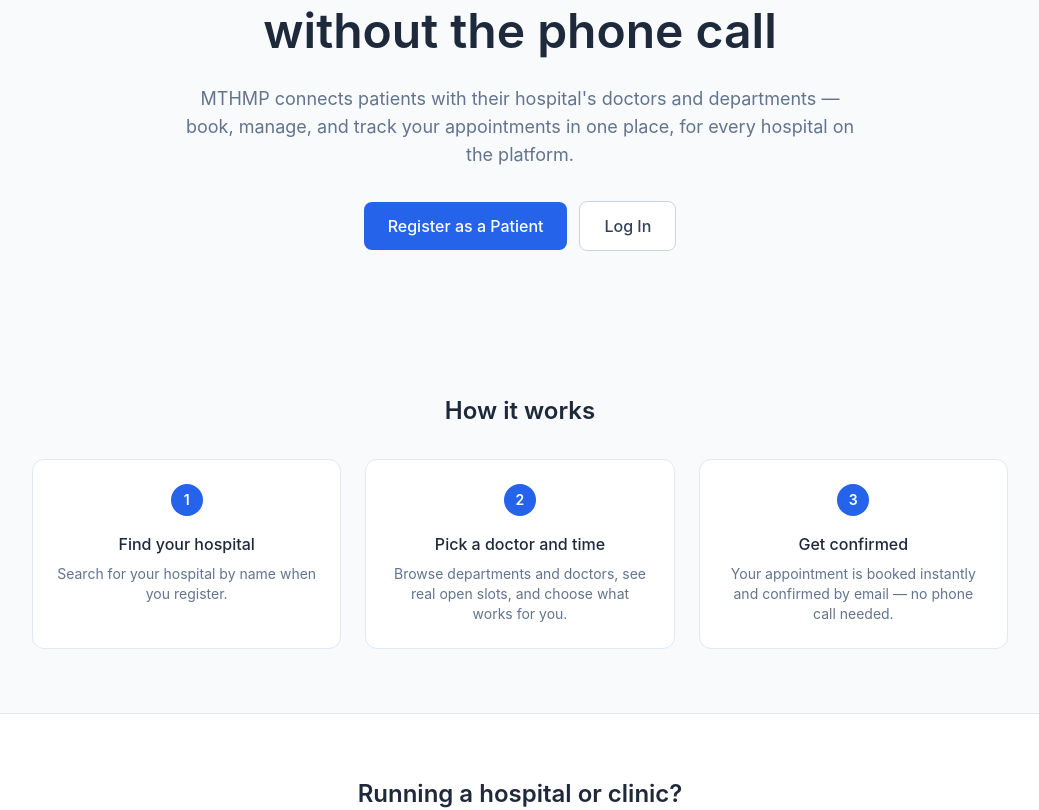
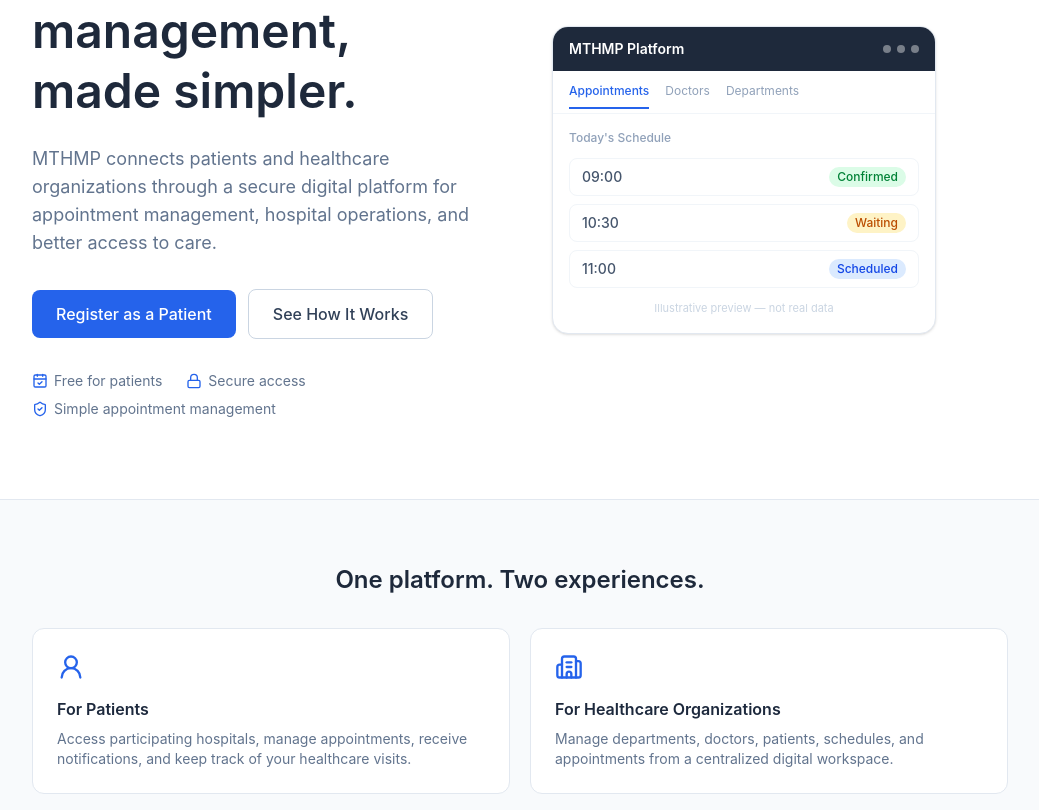
Before and after one commit to NaolDT/MTHMP, a React app in the folder frontend/: page / in a window 1280 px wide. Shown: the part 204-1014 px from the top of the page, without its empty margins (120-1159 px from the left). Built offline with nearby package versions, Linux system fonts and the light colour scheme; no server answers; the HTML template or start-up script is replaced by a standard one.

Commit message:
feat: add hero, platform overview, and how-it-works sections with anchor navigation

```diff
--- /dev/null
+++ b/frontend/src/features/marketing/HeroSection.jsx
@@ -0,0 +1,91 @@
+import { Link } from 'react-router-dom';
+import { ShieldCheck, Lock, CalendarCheck } from 'lucide-react';
+
+const trustPoints = [
+  { icon: CalendarCheck, label: 'Free for patients' },
+  { icon: Lock, label: 'Secure access' },
+  { icon: ShieldCheck, label: 'Simple appointment management' },
+];
+
+function MockDashboardPreview() {
+  const rows = [
+    { time: '09:00', status: 'Confirmed', color: 'bg-green-100 text-green-700' },
+    { time: '10:30', status: 'Waiting', color: 'bg-amber-100 text-amber-700' },
+    { time: '11:00', status: 'Scheduled', color: 'bg-blue-100 text-blue-700' },
+  ];
+
+  return (
+    <div
+      className="w-full max-w-sm mx-auto lg:mx-0 rounded-2xl border border-slate-200 bg-white shadow-sm overflow-hidden"
+      aria-hidden="true"
+    >
+      <div className="bg-brand-dark px-4 py-3 flex items-center justify-between">
+        <span className="text-white text-sm font-semibold">MTHMP Platform</span>
+        <div className="flex gap-1.5">
+          <span className="w-2 h-2 rounded-full bg-white/40" />
+          <span className="w-2 h-2 rounded-full bg-white/40" />
+          <span className="w-2 h-2 rounded-full bg-white/40" />
+        </div>
+      </div>
+      <div className="px-4 py-3 border-b border-slate-100 flex gap-4 text-xs text-slate-400">
+        <span className="text-brand font-medium border-b-2 border-brand pb-2 -mb-2">Appointments</span>
+        <span>Doctors</span>
+        <span>Departments</span>
+      </div>
+      <div className="p-4">
+        <p className="text-xs font-medium text-slate-400 mb-3">Today's Schedule</p>
+        <div className="space-y-2">
+          {rows.map((row) => (
+            <div key={row.time} className="flex items-center justify-between rounded-lg border border-slate-100 px-3 py-2">
+              <span className="text-sm text-slate-600 font-medium">{row.time}</span>
+              <span className={`text-xs font-medium px-2 py-0.5 rounded-full ${row.color}`}>{row.status}</span>
+            </div>
+          ))}
+        </div>
+        <p className="mt-3 text-[11px] text-slate-300 text-center">Illustrative preview — not real data</p>
+      </div>
+    </div>
+  );
+}
+
+export default function HeroSection() {
+  return (
+    <section className="max-w-5xl mx-auto px-4 sm:px-6 py-12 sm:py-20">
+      <div className="grid grid-cols-1 lg:grid-cols-2 gap-10 lg:gap-16 items-center">
+        <div className="text-center lg:text-left">
+          <h1 className="text-3xl sm:text-4xl lg:text-5xl font-semibold text-brand-dark leading-tight">
+            Healthcare management, made simpler.
+          </h1>
+          <p className="mt-4 sm:mt-6 text-base sm:text-lg text-slate-500 max-w-xl mx-auto lg:mx-0">
+            MTHMP connects patients and healthcare organizations through a secure digital
+            platform for appointment management, hospital operations, and better access to care.
+          </p>
+          <div className="mt-8 flex flex-col sm:flex-row items-center justify-center lg:justify-start gap-3">
+            <Link
+              to="/register"
+              className="w-full sm:w-auto text-center rounded-lg bg-brand text-white px-6 py-3 font-medium hover:bg-blue-700 transition-colors"
+            >
+              Register as a Patient
+            </Link>
+            <Link
+              to="/#how-it-works"
+              className="w-full sm:w-auto text-center rounded-lg bg-white border border-slate-300 text-slate-700 px-6 py-3 font-medium hover:bg-slate-50 transition-colors"
+            >
+              See How It Works
+            </Link>
+          </div>
+          <div className="mt-8 flex flex-wrap items-center justify-center lg:justify-start gap-x-6 gap-y-2">
+            {trustPoints.map((point) => (
+              <span key={point.label} className="flex items-center gap-1.5 text-xs sm:text-sm text-slate-500">
+                <point.icon size={16} className="text-brand" />
+                {point.label}
+              </span>
+            ))}
+          </div>
+        </div>
+
+        <MockDashboardPreview />
+      </div>
+    </section>
+  );
+}
--- a/frontend/src/features/marketing/HomePage.jsx
+++ b/frontend/src/features/marketing/HomePage.jsx
@@ -1,63 +1,20 @@
-import { Link } from 'react-router-dom';
 import PublicHeader from '../../shared/components/PublicHeader';
 import PublicFooter from '../../shared/components/PublicFooter';
+import HeroSection from './HeroSection';
+import PlatformOverview from './PlatformOverview';
+import HowItWorks from './HowItWorks';
 import { useScrollToHash } from '../../shared/hooks/useScrollToHash';
 
-const steps = [
-  { title: 'Find your hospital', text: 'Search for your hospital by name when you register.' },
-  { title: 'Pick a doctor and time', text: 'Browse departments and doctors, see real open slots, and choose what works for you.' },
-  { title: 'Get confirmed', text: 'Your appointment is booked instantly and confirmed by email — no phone call needed.' },
-];
-
-
-
-
 export default function HomePage() {
-    useScrollToHash();
+  useScrollToHash();
 
   return (
-    <div className="min-h-screen flex flex-col bg-slate-50">
+    <div className="min-h-screen flex flex-col bg-white">
       <PublicHeader />
 
-      <section className="max-w-5xl mx-auto px-4 sm:px-6 py-12 sm:py-20 text-center">
-        <h1 className="text-3xl sm:text-5xl font-semibold text-brand-dark leading-tight">
-          Hospital appointments,<br className="hidden sm:block" /> without the phone call
-        </h1>
-        <p className="mt-4 sm:mt-6 text-base sm:text-lg text-slate-500 max-w-2xl mx-auto">
-          MTHMP connects patients with their hospital's doctors and departments —
-          book, manage, and track your appointments in one place, for every
-          hospital on the platform.
-        </p>
-        <div className="mt-8 flex flex-col sm:flex-row items-center justify-center gap-3">
-          <Link
-            to="/register"
-            className="w-full sm:w-auto text-center rounded-lg bg-brand text-white px-6 py-3 font-medium hover:bg-blue-700"
-          >
-            Register as a Patient
-          </Link>
-          <Link
-            to="/login"
-            className="w-full sm:w-auto text-center rounded-lg bg-white border border-slate-300 text-slate-700 px-6 py-3 font-medium hover:bg-slate-50"
-          >
-            Log In
-          </Link>
-        </div>
-      </section>
-
-      <section className="max-w-5xl mx-auto px-4 sm:px-6 py-10 sm:py-16 w-full">
-        <h2 className="text-xl sm:text-2xl font-semibold text-brand-dark text-center">How it works</h2>
-        <div className="mt-8 grid grid-cols-1 sm:grid-cols-3 gap-6">
-          {steps.map((step, i) => (
-            <div key={step.title} className="bg-white rounded-xl border border-slate-200 p-6 text-center">
-              <div className="w-8 h-8 rounded-full bg-brand text-white flex items-center justify-center mx-auto text-sm font-semibold">
-                {i + 1}
-              </div>
-              <h3 className="mt-4 font-medium text-slate-800">{step.title}</h3>
-              <p className="mt-2 text-sm text-slate-500">{step.text}</p>
-            </div>
-          ))}
-        </div>
-      </section>
+      <HeroSection />
+      <PlatformOverview />
+      <HowItWorks />
 
       <section className="bg-white border-t border-slate-200 w-full">
         <div className="max-w-5xl mx-auto px-4 sm:px-6 py-10 sm:py-16 text-center">
--- /dev/null
+++ b/frontend/src/features/marketing/HowItWorks.jsx
@@ -0,0 +1,23 @@
+const steps = [
+  { number: '01', title: 'Choose your hospital', text: 'Register with a participating hospital on the MTHMP platform.' },
+  { number: '02', title: 'Register or log in', text: "Access your hospital's healthcare workspace." },
+  { number: '03', title: 'Choose a doctor and time', text: "Browse the hospital's departments, doctors, and available appointment schedules." },
+  { number: '04', title: 'Get confirmation', text: 'Book your appointment and receive an email confirmation.' },
+];
+
+export default function HowItWorks() {
+  return (
+    <section id="how-it-works" className="max-w-5xl mx-auto px-4 sm:px-6 py-12 sm:py-16 scroll-mt-16">
+      <h2 className="text-xl sm:text-2xl font-semibold text-brand-dark text-center">How it works</h2>
+      <div className="mt-8 grid grid-cols-1 sm:grid-cols-2 lg:grid-cols-4 gap-5">
+        {steps.map((step) => (
+          <div key={step.number} className="bg-white rounded-xl border border-slate-200 p-5">
+            <span className="text-xs font-semibold text-brand">{step.number}</span>
+            <h3 className="mt-2 font-medium text-slate-800">{step.title}</h3>
+            <p className="mt-2 text-sm text-slate-500">{step.text}</p>
+          </div>
+        ))}
+      </div>
+    </section>
+  );
+}
--- /dev/null
+++ b/frontend/src/features/marketing/PlatformOverview.jsx
@@ -0,0 +1,32 @@
+import { UserRound, Building2 } from 'lucide-react';
+
+export default function PlatformOverview() {
+  return (
+    <section className="bg-slate-50 border-y border-slate-200">
+      <div className="max-w-5xl mx-auto px-4 sm:px-6 py-12 sm:py-16">
+        <div className="text-center max-w-2xl mx-auto">
+          <h2 className="text-xl sm:text-2xl font-semibold text-brand-dark">One platform. Two experiences.</h2>
+        </div>
+
+        <div className="mt-8 grid grid-cols-1 sm:grid-cols-2 gap-5">
+          <div className="bg-white rounded-xl border border-slate-200 p-6">
+            <UserRound className="text-brand" size={28} />
+            <h3 className="mt-4 font-semibold text-slate-800">For Patients</h3>
+            <p className="mt-2 text-sm text-slate-500">
+              Access participating hospitals, manage appointments, receive notifications,
+              and keep track of your healthcare visits.
+            </p>
+          </div>
+          <div className="bg-white rounded-xl border border-slate-200 p-6">
+            <Building2 className="text-brand" size={28} />
+            <h3 className="mt-4 font-semibold text-slate-800">For Healthcare Organizations</h3>
+            <p className="mt-2 text-sm text-slate-500">
+              Manage departments, doctors, patients, schedules, and appointments from a
+              centralized digital workspace.
+            </p>
+          </div>
+        </div>
+      </div>
+    </section>
+  );
+}
```
